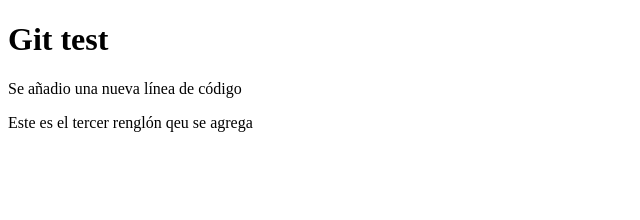
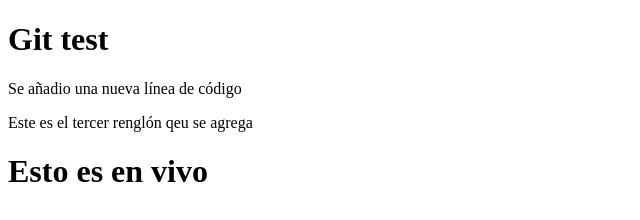
Before and after one commit to Eduardo934/git-test, a website: page index.html in a window 1280 px wide. Shown: the whole page, without its empty margins (0-640 px from the left). Drawn offline with Linux system fonts and the light colour scheme.

Commit message:
Cuarto commit

```diff
--- a/index.html
+++ b/index.html
@@ -8,6 +8,7 @@
     <h1>Git test</h1>
     <p>Se añadio una nueva línea de código </p>
     <p>Este es el tercer renglón qeu se agrega</p>
+    <h1>Esto es en vivo</h1>
 
   </body>
 </html>
```
Also changed, not shown: package.json (added, +24 -0 lines), 2 other files.
